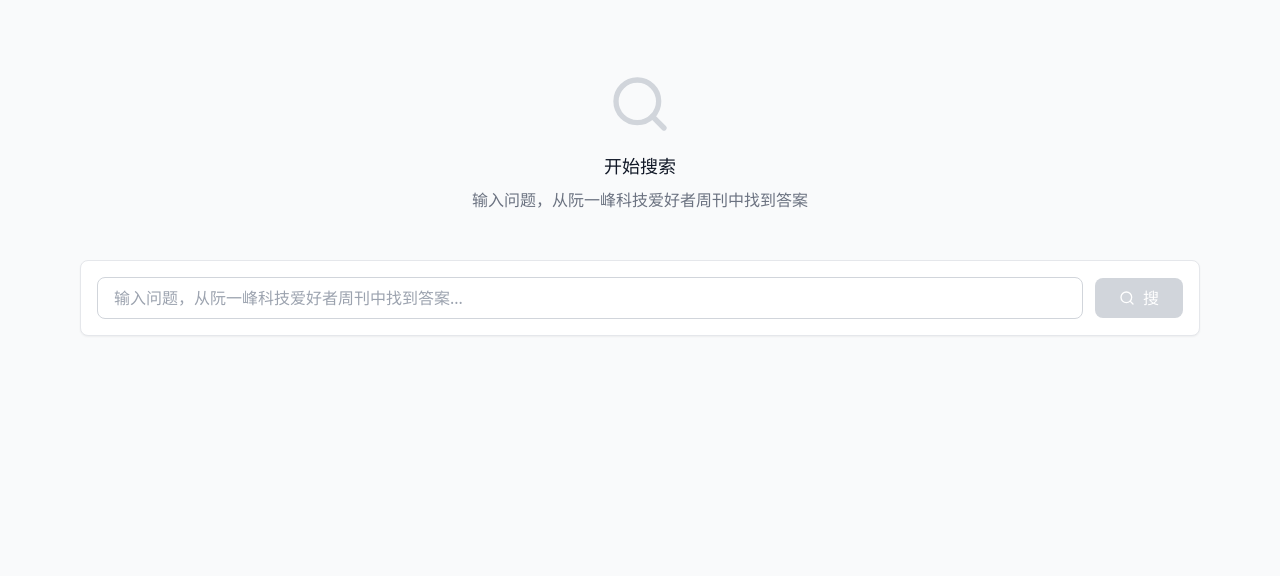
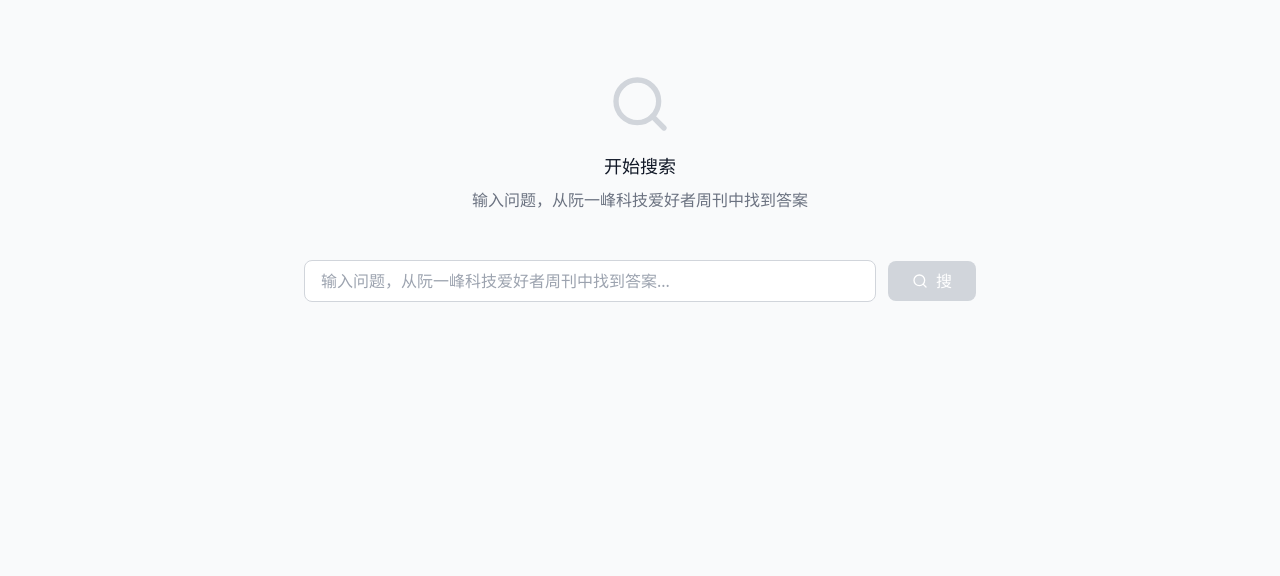
Before and after one commit to wyf0931/ranyifeng-rag, a Flask app: page / in a window 1280 px wide. Shown: the part 65-641 px from the top of the page. Run offline with Flask 3, Linux system fonts and the light colour scheme; some libraries are stand-ins or nearby versions.

Commit message:
improve: Simplify search bar styling and reduce width
- Remove card wrapper (bg-white, shadow-sm, border, rounded-lg, padding)
- Change width from full-width to max-w-2xl (about 672px) for narrower appearance
- Center search bar with mx-auto
- Cleaner, more minimal design
- Focus on essential elements without decorative styling

Co-Authored-By: Claude Opus 4.7 <noreply@anthropic.com>

```diff
--- a/app/templates/chat.html
+++ b/app/templates/chat.html
@@ -77,7 +77,7 @@
             </div>
 
             <!-- Search Input Bar -->
-            <div class="bg-white rounded-lg shadow-sm border border-gray-200 p-4 mb-6">
+            <div class="max-w-2xl mx-auto mb-6">
                 <form @submit.prevent="submitQuery" class="flex items-center space-x-3">
                     <input
                         type="text"
```
